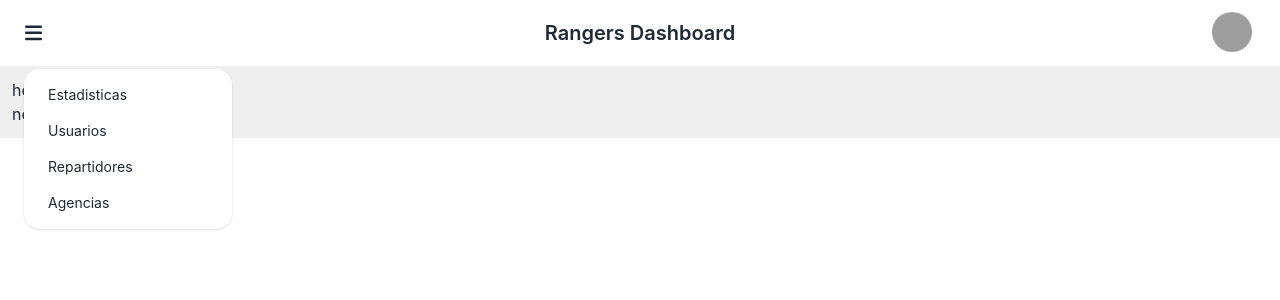
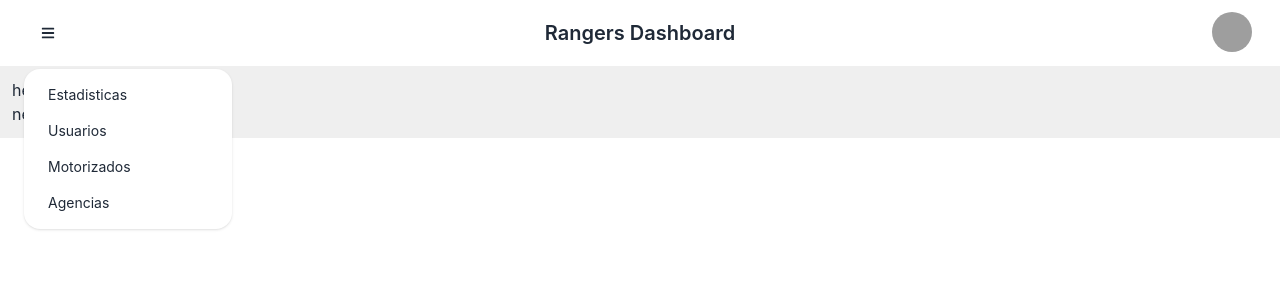
Before and after one commit to Frankmarc1/panelrangers, a Next.js app: page / in a window 1280 px wide. Both pictures are taken after a click on the label 33 px from the left and 33 px from the top of the page. Shown: the top 300 px of the page. Built offline with nearby package versions, Linux system fonts and the light colour scheme; grey boxes are pictures that could not be loaded.

Commit message:
remplazar font awesome por react-icons

```diff
--- a/src/layout/Dashboard/components/Navbar.tsx
+++ b/src/layout/Dashboard/components/Navbar.tsx
@@ -1,23 +1,22 @@
-import { faBars, faList } from "@fortawesome/free-solid-svg-icons";
-import { FontAwesomeIcon } from "@fortawesome/react-fontawesome";
-import Link from "next/link";
+import Link from 'next/link';
+import { FaBars, FaList } from 'react-icons/fa';
+import { useMediaQuery } from 'react-responsive';
 
-import { useRouteMatch } from "../../../hooks/useRouteMatch";
-
-import { Sidebar } from "./Sidebar";
-import { useMediaQuery } from "react-responsive";
-import { useFavicon } from "../../../hooks/useFavicon";
+import { useRouteMatch } from '../../../hooks/useRouteMatch';
+import { Sidebar } from './Sidebar';
+import { useFavicon } from '../../../hooks/useFavicon';
 
 export const Navbar = () => {
   const searchPath = useRouteMatch();
-  const isMovil = useMediaQuery({ maxWidth: "596px" });
+  const isMovil = useMediaQuery({ maxWidth: '596px' });
   const icon = useFavicon();
+
   return (
     <nav className='navbar bg-base-100 w-full'>
       <div className='navbar-start pl-[1rem]'>
         <div className='dropdown'>
-          <label tabIndex={0} className='w-[1.2rem] btn btn-ghost btn-circle'>
-            <FontAwesomeIcon icon={faBars} />
+          <label tabIndex={0} className=' btn btn-ghost btn-circle'>
+            <FaBars />
           </label>
           <ul
             tabIndex={0}
@@ -27,34 +26,34 @@ export const Navbar = () => {
               <Link href='/dashboard/estadisticas'>
                 <a
                   className={
-                    searchPath("estadisticas") ? "text-blue-500 font-bold" : ""
+                    searchPath('estadisticas') ? 'text-blue-500 font-bold' : ''
                   }
                 >
-                  {" "}
-                  Estadisticas{" "}
+                  {' '}
+                  Estadisticas{' '}
                 </a>
               </Link>
-              <Link href={"/dashboard/usuarios"}>
+              <Link href={'/dashboard/usuarios'}>
                 <a
                   className={
-                    searchPath("usuarios") ? "text-blue-500 font-bold" : ""
+                    searchPath('usuarios') ? 'text-blue-500 font-bold' : ''
                   }
                 >
-                  {" "}
-                  Usuarios{" "}
+                  {' '}
+                  Usuarios{' '}
                 </a>
               </Link>
             </li>
 
             <li>
-              <Link href='/dashboard/repartidores'>
+              <Link href='/dashboard/motorizados'>
                 <a
                   className={
-                    searchPath("repartidores") ? "text-blue-500 font-bold" : ""
+                    searchPath('motorizados') ? 'text-blue-500 font-bold' : ''
                   }
                 >
-                  {" "}
-                  Repartidores{" "}
+                  {' '}
+                  Motorizados{' '}
                 </a>
               </Link>
             </li>
@@ -63,11 +62,11 @@ export const Navbar = () => {
               <Link href='/dashboard/agencias'>
                 <a
                   className={
-                    searchPath("agencias") ? "text-blue-500 font-bold" : ""
+                    searchPath('agencias') ? 'text-blue-500 font-bold' : ''
                   }
                 >
-                  {" "}
-                  Agencias{" "}
+                  {' '}
+                  Agencias{' '}
                 </a>
               </Link>
             </li>
@@ -75,7 +74,7 @@ export const Navbar = () => {
         </div>
       </div>
       <div className='navbar-center'>
-        <Link href={"/dashboard"}>
+        <Link href={'/dashboard'}>
           <a className='btn btn-ghost normal-case text-xl'>Rangers Dashboard</a>
         </Link>
       </div>
@@ -88,7 +87,7 @@ export const Navbar = () => {
         ) : (
           <div className='dropdown dropdown-end'>
             <label tabIndex={0} className='btn btn-ghost btn-circle'>
-              <FontAwesomeIcon icon={faList} />
+              <FaList />
             </label>
             <ul
               tabIndex={0}
```
